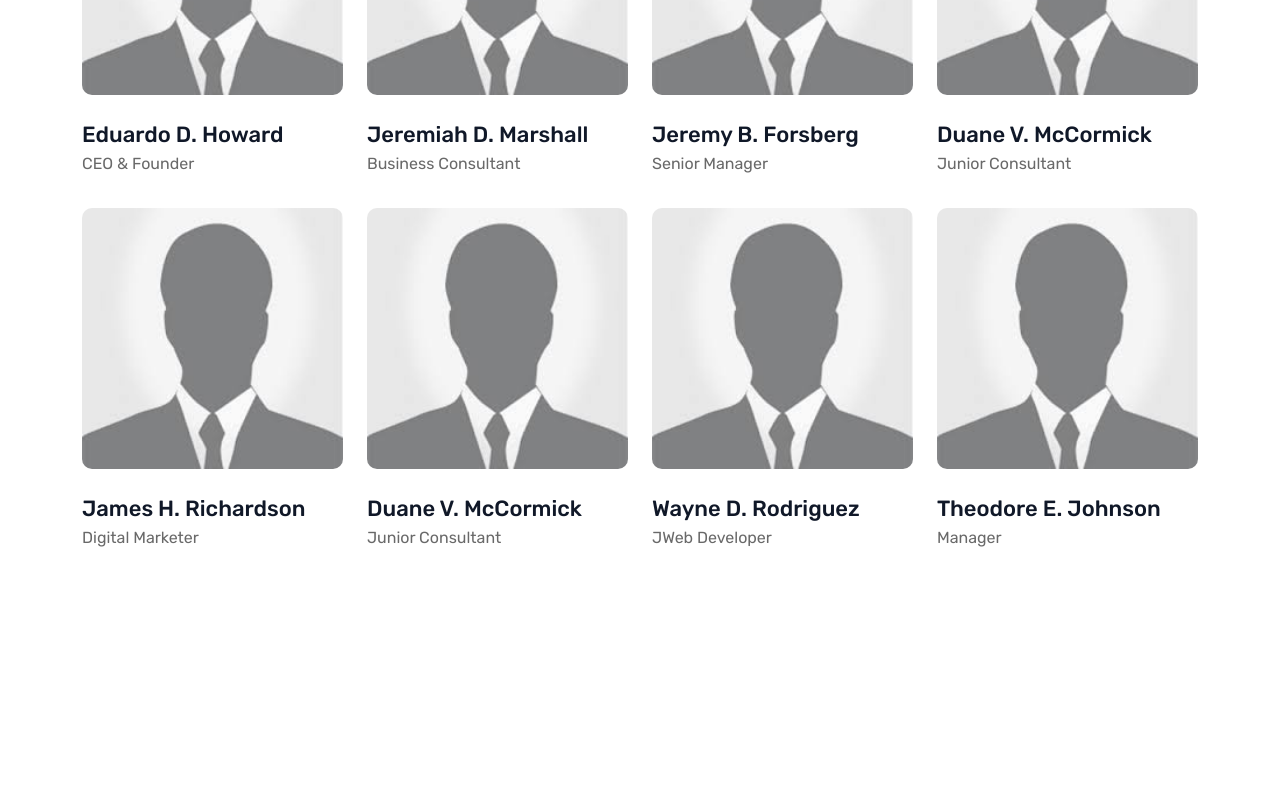
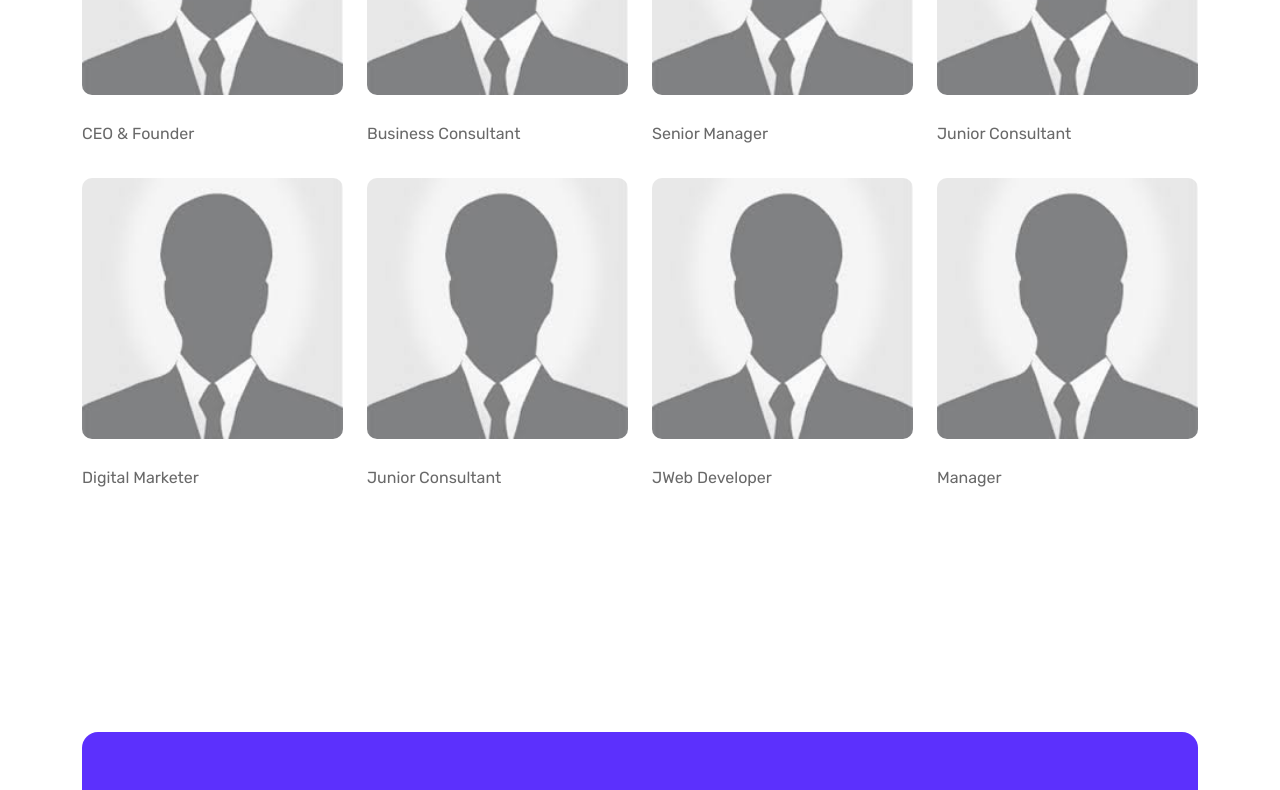
Before and after one commit to Divviya-coder/LLC-Site, a Next.js app: page /ourpartners in a window 1280 px wide. Shown: the part 1900-2690 px from the top of the page. Built offline with nearby package versions, Linux system fonts and the light colour scheme.

Commit message:
removed image and name in our trusted partners

```diff
--- a/app/ourpartners/page.js
+++ b/app/ourpartners/page.js
@@ -91,7 +91,7 @@ const page = () => {
                 <div className="team-content">
                   <h4>
                     {/* <Link href="team-details"> */}
-                    Eduardo D. Howard
+                    {/* Eduardo D. Howard */}
                     {/* </Link> */}
                   </h4>
                   <p>CEO &amp; Founder</p>
@@ -133,7 +133,7 @@ const page = () => {
                 <div className="team-content">
                   <h4>
                     {/* <Link href="team-details"> */}
-                    Jeremiah D. Marshall
+                    {/* Jeremiah D. Marshall */}
                     {/* </Link> */}
                   </h4>
                   <p>Business Consultant</p>
@@ -175,7 +175,7 @@ const page = () => {
                 <div className="team-content">
                   <h4>
                     {/* <Link href="team-details"> */}
-                    Jeremy B. Forsberg
+                    {/* Jeremy B. Forsberg */}
                     {/* </Link> */}
                   </h4>
                   <p>Senior Manager</p>
@@ -217,7 +217,7 @@ const page = () => {
                 <div className="team-content">
                   <h4>
                     {/* <Link href="team-details"> */}
-                    Duane V. McCormick
+                    {/* Duane V. McCormick */}
                     {/* </Link> */}
                   </h4>
                   <p>Junior Consultant</p>
@@ -259,7 +259,7 @@ const page = () => {
                 <div className="team-content">
                   <h4>
                     {/* <Link href="team-details"> */}
-                    James H. Richardson
+                    {/* James H. Richardson */}
                     {/* </Link> */}
                   </h4>
                   <p>Digital Marketer</p>
@@ -301,7 +301,7 @@ const page = () => {
                 <div className="team-content">
                   <h4>
                     {/* <Link href="team-details"> */}
-                    Duane V. McCormick
+                    {/* Duane V. McCormick */}
                     {/* </Link> */}
                   </h4>
                   <p>Junior Consultant</p>
@@ -343,7 +343,7 @@ const page = () => {
                 <div className="team-content">
                   <h4>
                     {/* <Link href="team-details"> */}
-                    Wayne D. Rodriguez
+                    {/* Wayne D. Rodriguez */}
                     {/* </Link> */}
                   </h4>
                   <p>JWeb Developer</p>
@@ -385,7 +385,7 @@ const page = () => {
                 <div className="team-content">
                   <h4>
                     {/* <Link href="team-details"> */}
-                    Theodore E. Johnson
+                    {/* Theodore E. Johnson */}
                     {/* </Link> */}
                   </h4>
                   <p>Manager</p>
```
